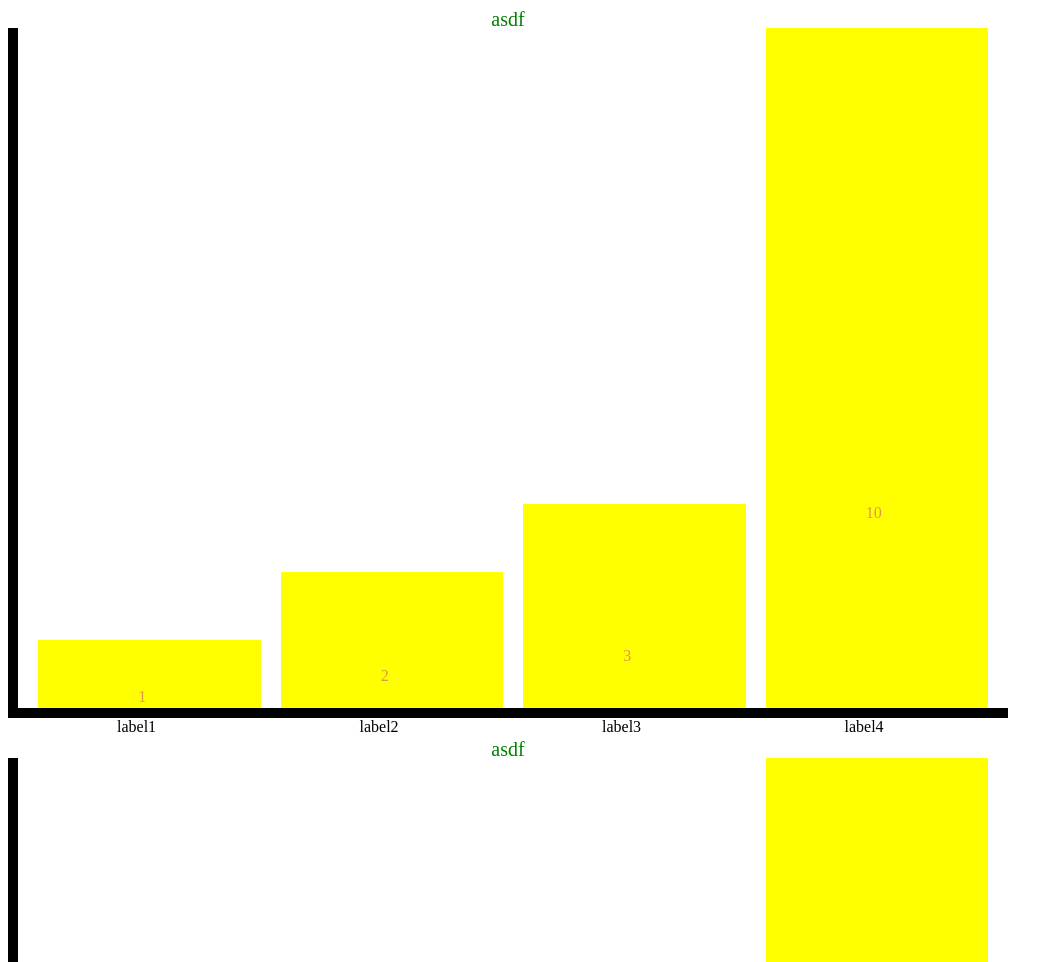
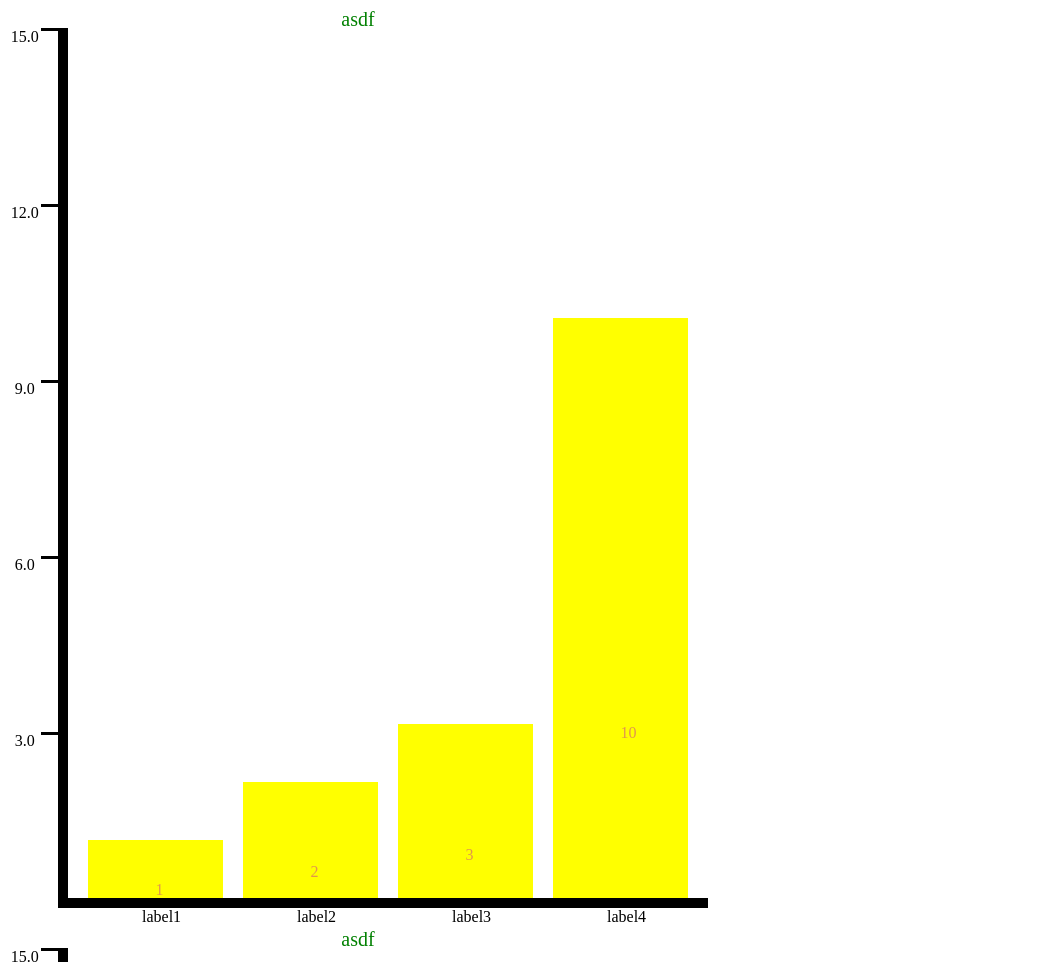
Before and after one commit to ThilakshanArulnesan/barChart, a website: page demo.html in a window 1280 px wide. Shown: the top 962 px of the page, without its empty margins (0-1063 px from the left). Drawn offline with nearby package versions, Linux system fonts and the light colour scheme.

Commit message:
added y-ticks along with options that can set the number of ticks and the maxvalue of the ticks. Updated the readMe.

```diff
--- a/bChart.js
+++ b/bChart.js
@@ -1,5 +1,6 @@
 function drawBarChart(data, options, element) {
     const AXES_WIDTH = 10;
+    const WIDTH_OF_TICKS = 50;
     //Sets default properties if they are undefined
     options = setDefaults(options, data);
     data = arrayify(data);
@@ -12,13 +13,14 @@ function drawBarChart(data, options, element) {
         appendText += drawDiv(options.titleSize, options.width, options.titleText, "title"); //Title
     }
 
-    appendText += drawDiv(options.height - options.titleSize, AXES_WIDTH, "", "axis"); //Y-axis
+    appendText += drawTicks(options.height - options.titleSize, WIDTH_OF_TICKS, data,options.yMax,options.numTicks); //Y-ticks
+    appendText += drawDiv(options.height - options.titleSize-AXES_WIDTH, AXES_WIDTH, "", "axis"); //Y-axis
 
     //Subtract 10 from the width of the bars because there is less space due to axes
-    appendText += drawBars(data, options.height - options.titleSize, options.width - AXES_WIDTH, options.spacing, options.color, options.labelColor);
-    appendText += drawDiv(AXES_WIDTH, options.width, "", "axis"); //X -axis
+    appendText += drawBars(data,options.yMax, options.height - options.titleSize-AXES_WIDTH, options.width - AXES_WIDTH-WIDTH_OF_TICKS, options.spacing, options.color, options.labelColor);
+    appendText += drawDiv(AXES_WIDTH, options.width-WIDTH_OF_TICKS, "", "axis"); //X -axis
 
-    appendText += drawXLabels(data, 20, options.width - AXES_WIDTH, options.spacing); //X -axis
+    appendText += drawXLabels(data, 20, options.width - AXES_WIDTH-WIDTH_OF_TICKS, options.spacing); //X -axis
 
     appendText += '</div>';
     element.append(appendText);
@@ -30,6 +32,41 @@ function drawBarChart(data, options, element) {
     $(".title").css({ "font-size": options.titleSize + "px" });
 
     formatLabel(options.labelCentering, options.labelColor);
+}
+
+
+function drawTicks(h, w,d,yMax, nTicks) {
+    const SIZE_OF_TICKS = 3;
+    let sizeOfBlanks = (h-nTicks*SIZE_OF_TICKS)/nTicks;
+    console.log(yMax);
+
+    if(yMax === undefined || yMax < findMax(d)){
+        yMax = findMax(d);
+    }
+
+    //creates a divider to put all the ticks in of height h, width w
+    let st = '<div class="yticks" style="width:' + w + "px" +
+        ';height:' + h +
+        'px;float:left;text-align:center">' ;
+
+    for(let i = 0;i<nTicks;i++){
+
+        st += '<div  class="tick" style="width:' + w/3 + "px" +
+        ';height:' + SIZE_OF_TICKS +
+        'px;float:right;background-color:black">'+
+        '</div>' ;
+
+        st += '<div  class="tick" style="width:' + 2*w/3 + "px" +
+        ';height:' + SIZE_OF_TICKS +
+        'px;float:right">'+
+        ((nTicks-i)*yMax/nTicks).toFixed(1)+'</div>' ;
+
+         st += '<div  class="blankSpace" style="width:' + w + "px" +
+        ';height:' + sizeOfBlanks +
+        'px;float:left;text-align:center"></div>' ;
+
+    }
+    return st + '</div>';
 }
 
 function arrayify(d){
@@ -88,6 +125,7 @@ function setDefaults(options) {
     if (options.titleSize === undefined) options.titleSize = "12";
     if (options.spacing === undefined) options.spacing = "0";
     if (options.labelCentering === undefined) options.labelCentering = "50";
+    if (options.numTicks === undefined) options.numTicks = 4;
 
     return options;
 
@@ -115,7 +153,8 @@ function drawXLabels(data, h, w, bufferWidth) {
     let barWidth = (w - bufferWidth * (nBars + 1)) / (nBars);
 
     //This adds a space between the y-axis and the first bar.
-    st += '<div style="width:' + bufferWidth + "px" + ';height:' + h + 'px;float:left"></div>';
+    let initialSpace = parseFloat(bufferWidth) + 60.;
+    st += '<div style="width:' + initialSpace + "px" + ';height:' + h + 'px;float:left"></div>';
 
     for (barVals in data) {
         //Creates a label divider. The class xlabel can be manipulated as needed
@@ -129,8 +168,10 @@ function drawXLabels(data, h, w, bufferWidth) {
 }
 
 
-function drawBars(data, h, w, bufferWidth, colors,labelColors) {
-    let maxVal = findMax(data); //Finds the maximum value, normalizes the sizes of the bars using this value
+function drawBars(data, maxVal, h, w, bufferWidth, colors,labelColors) {
+    if(maxVal === undefined || maxVal < findMax(data)){
+        maxVal = findMax(data);//Finds the maximum value, normalizes the sizes of the bars using this value
+    }
     let nBars = Object.keys(data).length; //# of bars of data we have to add
     let st = "";
 
@@ -145,7 +186,6 @@ function drawBars(data, h, w, bufferWidth, colors,labelColors) {
     st += '<div style="width:' + bufferWidth + "px" + ';height:' + h + 'px;float:left"></div>';
 
     for (barVals in data) {
-        console.log(data[barVals]);
 
         //Adds a bar (containing data):
 
--- a/demo.html
+++ b/demo.html
@@ -18,15 +18,17 @@
 <script>
 
     var opts = {
-        height: 700,
-        width: 1000,
+        height: 900,
+        width: 700,
         color: "#FFFF00",
         titleText: "asdf",
         titleColor: "Green",
         titleSize: "20",
         spacing: "20",
         labelCentering: "bottom",
-        labelColor: ["#e1974c","black"]
+        labelColor: ["#e1974c","black"],
+        numTicks: 5,
+        yMax: 15
     };
 
     drawBarChart(
--- a/style.css
+++ b/style.css
@@ -2,7 +2,7 @@
     margin: 0;
     position: relative;
     top: 50%;
-    left:45%;
+    left:50%;
     color:"black";
   }
 
@@ -10,9 +10,10 @@
       position:relative;
       width: 500;
       height: 500;
-  }
+}
 
-  .xlabel {
+.xlabel {
     position:relative;
-    left:40%
+    left:40%;
+    color:"black";
 }
```
Also changed, not shown: README.md.
